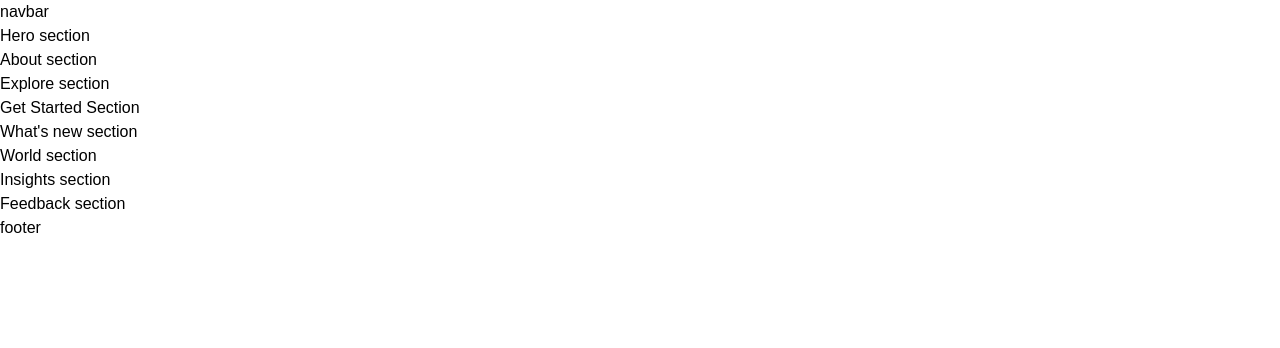
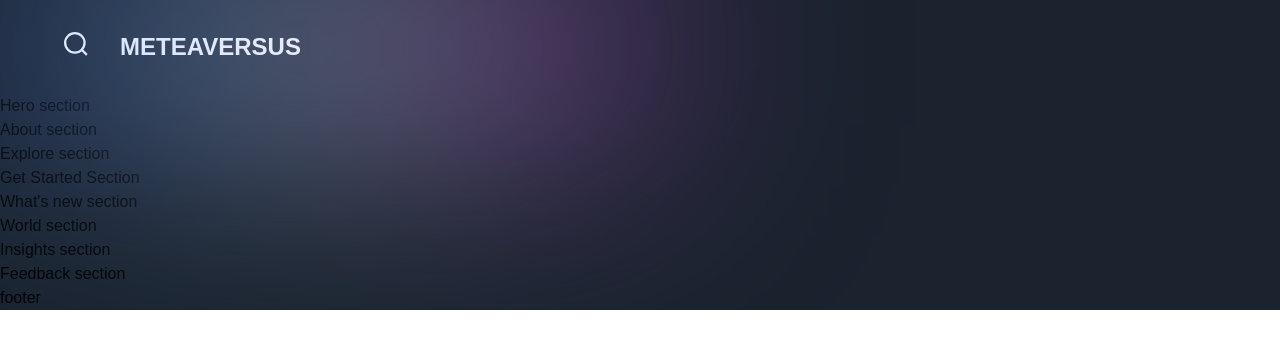
Before and after one commit to ting11222001/Metaversus-Landing-Page, a Next.js app: page / in a window 1280 px wide. Shown: the top 348 px of the page. Built offline with nearby package versions, Linux system fonts and the light colour scheme; a web font is replaced by a local one.

Commit message:
feat: 🎸 add navBar motion and title text

```diff
--- a/app/page.js
+++ b/app/page.js
@@ -2,7 +2,7 @@
 import { About, Explore, Feedback, GetStarted, Hero, Insights, WhatsNew, World } from '../sections';
 
 const Page = () => (
-  <div>
+  <div className="bg-primary-black overflow-hidden">
     <Navbar />
     <Hero />
     <About />
--- a/components/Navbar.jsx
+++ b/components/Navbar.jsx
@@ -1,9 +1,25 @@
 'use client';
 
+import { motion } from 'framer-motion';
+
+import styles from '../styles';
+import { navVariants } from '../utils/motion';
+
 const Navbar = () => (
-  <nav>
-    navbar
-  </nav>
+  <motion.nav
+    variants={navVariants}
+    initial="hidden"
+    whileInView="show"
+    className={`${styles.xPaddings} py-8 relative`}
+  >
+    <div className="absolute w-[50%] inset-0 gradient-01" />
+    <div className={`${styles.innerWidth} mx-auto flex justify-betwteen gap-8`}>
+      <img src="/search.svg" alt="search" className="w-[24px] h-[24px] object-contain" />
+      <h2 className="font-extrabold text-[24px] leading-[30px] text-white">
+        METEAVERSUS
+      </h2>
+    </div>
+  </motion.nav>
 );
 
 export default Navbar;
```
